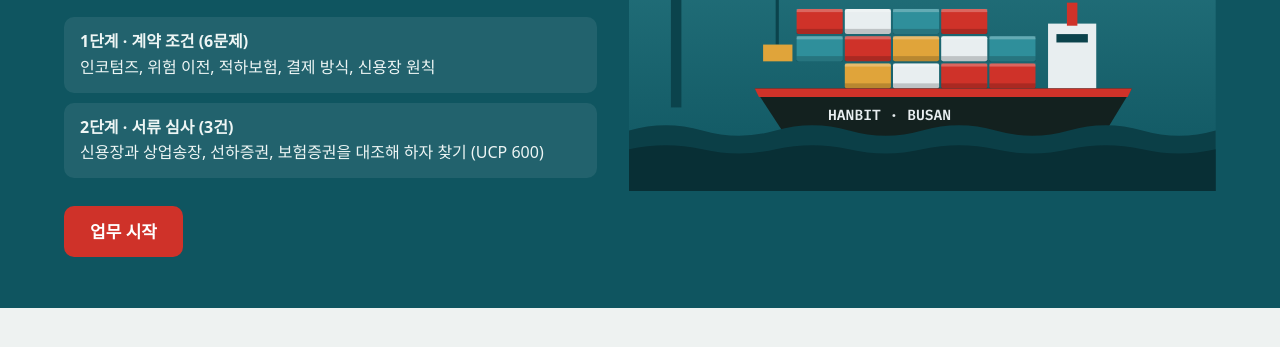
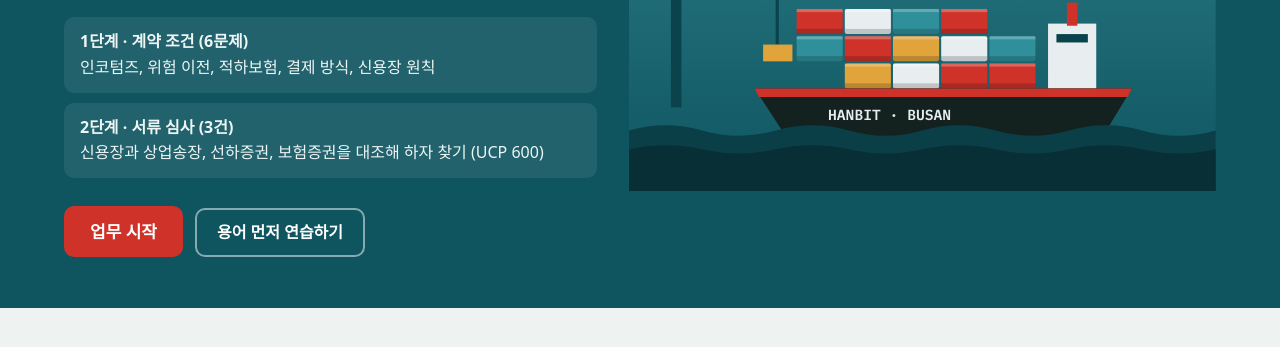
Before and after one commit to sharevaluewithyou-byte/trade-game-test, a plain HTML site: page index.html in a window 1280 px wide. Shown: the part 313-660 px from the top of the page. Drawn offline with Linux system fonts and the light colour scheme; a web font is replaced by a local one.

Commit message:
Add files via upload

```diff
--- a/index.html
+++ b/index.html
@@ -43,6 +43,7 @@ h3{font-size:17px;margin:0 0 10px}
 .btn{background:var(--stamp);color:#fff;border:0;border-radius:10px;padding:12px 26px;min-height:48px;font-weight:700;font-size:17px}
 .btn:hover{filter:brightness(1.08)}
 .btn.alt{background:var(--sea);}
+.lnk{display:inline-flex;align-items:center;min-height:48px;margin-inline-start:12px;padding:10px 20px;border:2px solid rgba(255,255,255,.5);border-radius:10px;color:#fff;font-weight:700;text-decoration:none}.lnk:hover{border-color:#fff}.lnk.dk{color:var(--ink);border-color:var(--line)}
 .best{font-size:14px;color:#b9d3d1;margin-top:12px}
 .kicker{color:var(--mute);font-size:14px;margin:0}
 .kicker b{color:var(--ink)}
@@ -178,7 +179,7 @@ app.innerHTML=`<section class="band hero"><div class="wrap"><div>
 <p class="lead">당신은 한빛코스메틱 해외영업팀 신입입니다. 미국 LA의 바이어에게 수분 크림 2,000개를 수출합니다. 계약 조건을 정하고, 은행에 낼 선적서류를 검토해 대금을 받아 내세요. 판단이 맞으면 이익이 쌓이고, 틀리면 손실이 납니다.</p>
 <ol class="steps"><li><b>1단계 · 계약 조건 (6문제)</b>인코텀즈, 위험 이전, 적하보험, 결제 방식, 신용장 원칙</li>
 <li><b>2단계 · 서류 심사 (3건)</b>신용장과 상업송장, 선하증권, 보험증권을 대조해 하자 찾기 (UCP 600)</li></ol>
-<button class="btn" data-a="start">업무 시작</button>
+<button class="btn" data-a="start">업무 시작</button><a class="lnk" href="training.html">용어 먼저 연습하기</a>
 ${best!==null?`<p class="best">내 최고 기록 ${fmt(best)}</p>`:''}
 </div>${ship}</div></section>`}
 function renderQ(){const q=Q[S.qi];S.picked=null;hud(`1단계 · ${S.qi+1}/${Q.length}`);
@@ -231,7 +232,7 @@ app.innerHTML=`<section class="band"><div class="card">
 <p class="kicker">업무 종료 · 등급 <b>${g[0]}</b></p><div class="score">${fmt(S.money)}</div><p style="margin:0">${g[1]} 최대 가능 이익은 ${fmt(max)}입니다.${nb?' 최고 기록을 새로 세웠습니다.':''}</p>
 <div class="grid2"><div class="stat"><b>${S.qOk}/${Q.length}</b><span>계약 조건 정답</span></div><div class="stat"><b>${S.hit}/${S.tot}</b><span>서류 하자 발견</span></div><div class="stat"><b>${S.fls}</b><span>잘못 표시한 항목</span></div></div>
 <h3>오답 노트</h3>${S.notes.length?`<ul class="items">${S.notes.map(([t,e])=>`<li><b>${t}</b><p style="margin:4px 0 0">${e}</p></li>`).join('')}</ul>`:'<p>틀린 것이 없습니다. 완벽합니다.</p>'}
-<button class="btn" data-a="start">처음부터 다시</button></div></section>`;window.scrollTo(0,0)}
+<button class="btn" data-a="start">처음부터 다시</button><a class="lnk dk" href="training.html">틀린 용어 연습하러 가기</a></div></section>`;window.scrollTo(0,0)}
 app.addEventListener('click',e=>{const b=e.target.closest('[data-a]');if(!b)return;const a=b.dataset.a;
 if(a==='start'){reset();renderQ()}
 else if(a==='pick')pick(+b.dataset.i);
```
